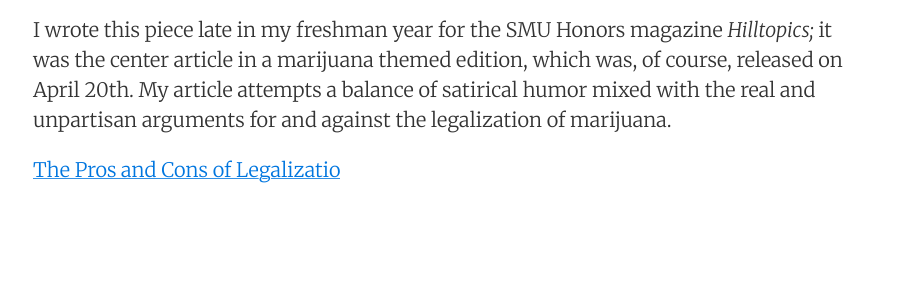
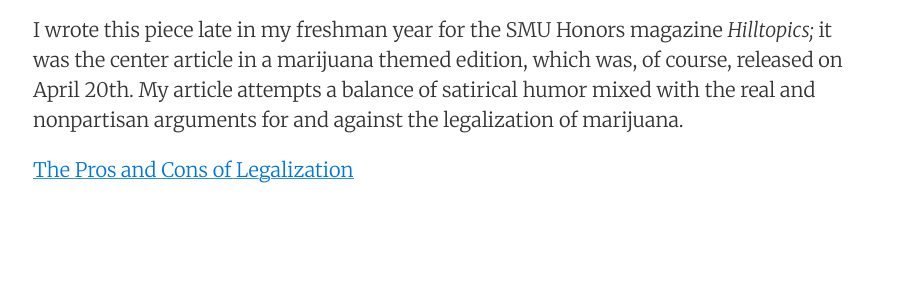
Before and after one commit to DestinyRoseMurphy/DestinyRoseMurphy.github.io, a Jekyll site: the page built from _details/2016-04-22-The-Pros-and-Cons-of-Legalization.md, in a window 1280 px wide. Shown: the part 463-763 px from the top of the page, without its empty margins (187-1091 px from the left). Built offline with Jekyll 4.4.1, drawn with Linux system fonts in a browser that asks for light colours.

Commit message:
Edited Legalization

```diff
--- a/_details/2016-04-22-The-Pros-and-Cons-of-Legalization.md
+++ b/_details/2016-04-22-The-Pros-and-Cons-of-Legalization.md
@@ -5,6 +5,6 @@ date:       2016-04-22
 author:    "From Hilltopics"
 ---
 
-I wrote this piece late in my freshman year for the SMU Honors magazine *Hilltopics;* it was the center article in a marijuana themed edition, which was, of course, released on April 20th. My article attempts a balance of satirical humor mixed with the real and unpartisan arguments for and against the legalization of marijuana.
+I wrote this piece late in my freshman year for the SMU Honors magazine *Hilltopics;* it was the center article in a marijuana themed edition, which was, of course, released on April 20th. My article attempts a balance of satirical humor mixed with the real and nonpartisan arguments for and against the legalization of marijuana.
 
-[The Pros and Cons of Legalizatio](https://hilltopicssmu.wordpress.com/2016/04/22/arguments-for-the-legalization-of-marijuana/)
+[The Pros and Cons of Legalization](https://hilltopicssmu.wordpress.com/2016/04/22/arguments-for-the-legalization-of-marijuana/)
```
